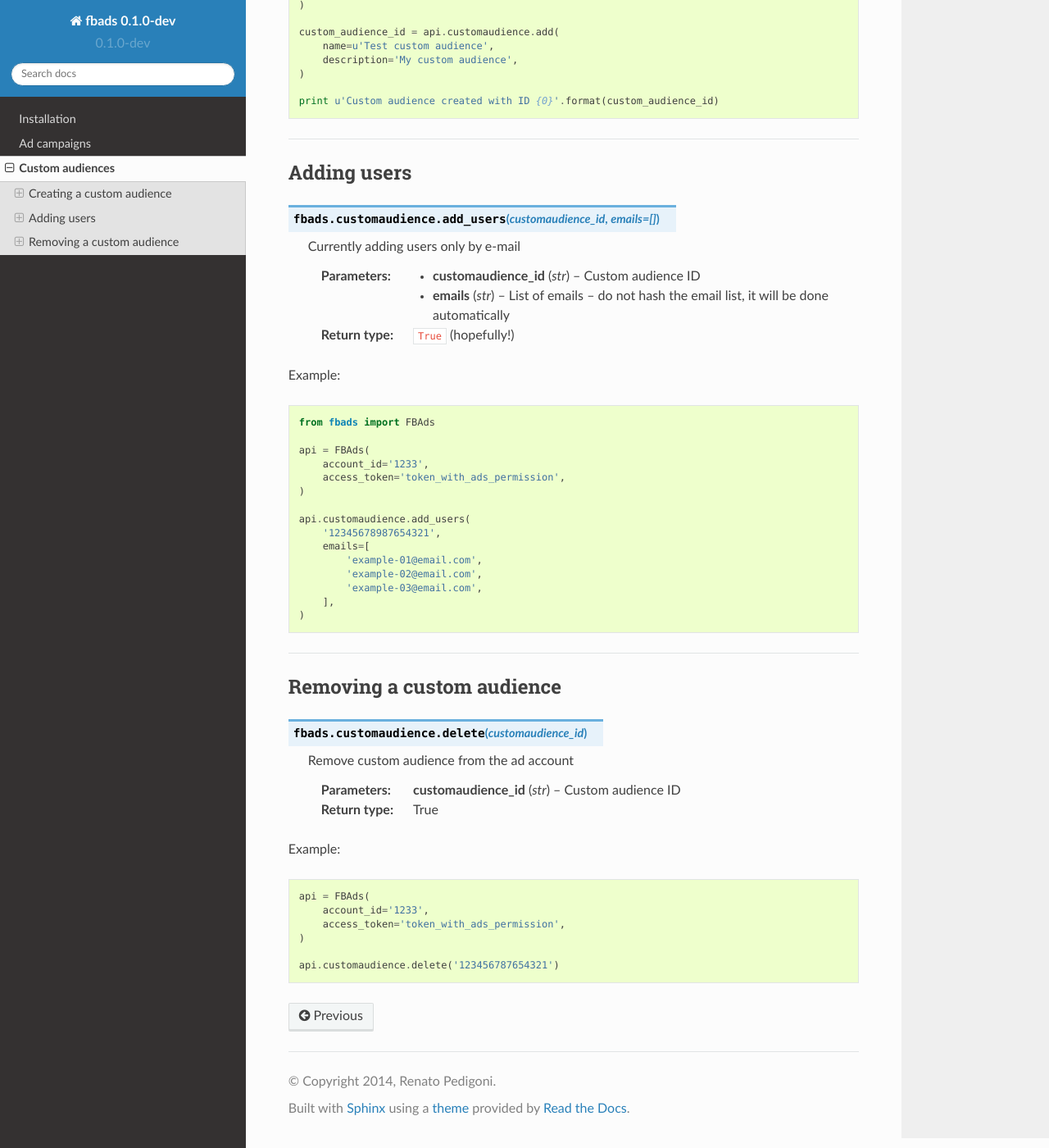
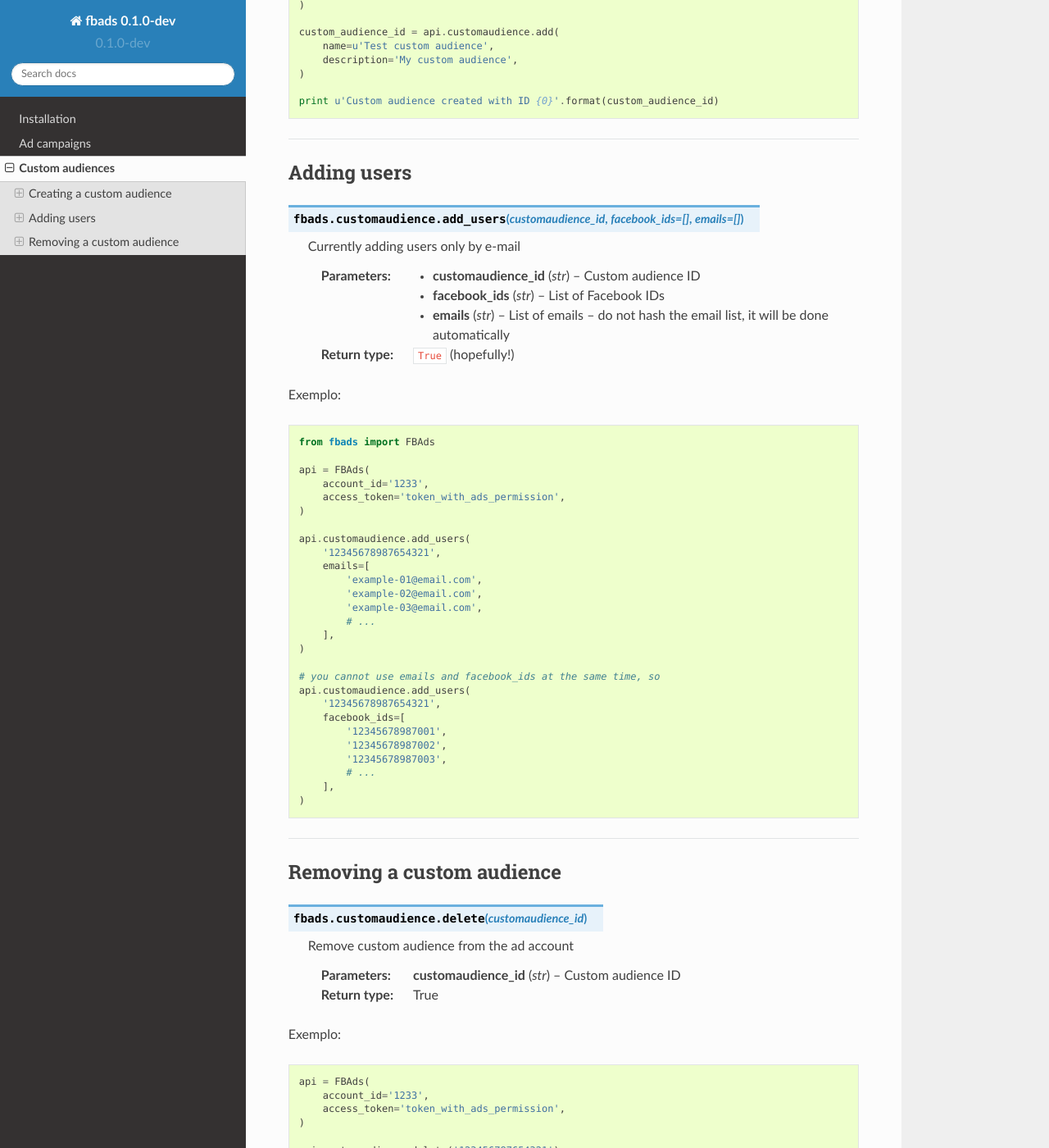
Before and after one commit to renatogp/fbads, a Sphinx documentation site: the page built from docs/source/customaudience.rst, in a window 1280 px wide and 1400 px high, scrolled down 659 px. Shown: the whole window at 82% size. Built offline with Sphinx 7.4.7 and the Read the Docs theme 2.0.0, drawn with Linux system fonts in a browser that asks for light colours.

Commit message:
more detailed docs for adding users to custom audience [ci skip]

```diff
--- a/docs/source/customaudience.rst
+++ b/docs/source/customaudience.rst
@@ -23,7 +23,7 @@ Creating a custom audience
    :rtype: A custom audience ID (long)
 
 
-Example: ::
+Exemplo: ::
 
     from fbads import FBAds
 
@@ -45,17 +45,18 @@ Example: ::
 Adding users
 ^^^^^^^^^^^^
 
-.. py:function:: fbads.customaudience.add_users(customaudience_id, emails=[])
+.. py:function:: fbads.customaudience.add_users(customaudience_id, facebook_ids=[], emails=[])
 
    Currently adding users only  by e-mail
 
    :param str customaudience_id: Custom audience ID
+   :param str facebook_ids: List of Facebook IDs
    :param str emails: List of emails -- do not hash the email list, it will be done automatically
 
    :rtype: ``True`` (hopefully!)
 
 
-Example: ::
+Exemplo: ::
 
     from fbads import FBAds
 
@@ -70,6 +71,18 @@ Example: ::
             'example-01@email.com',
             'example-02@email.com',
             'example-03@email.com',
+            # ...
+        ],
+    )
+
+    # you cannot use emails and facebook_ids at the same time, so
+    api.customaudience.add_users(
+        '12345678987654321',
+        facebook_ids=[
+            '12345678987001',
+            '12345678987002',
+            '12345678987003',
+            # ...
         ],
     )
 
@@ -88,7 +101,7 @@ Removing a custom audience
    :rtype: True
 
 
-Example: ::
+Exemplo: ::
 
     api = FBAds(
         account_id='1233',
```
